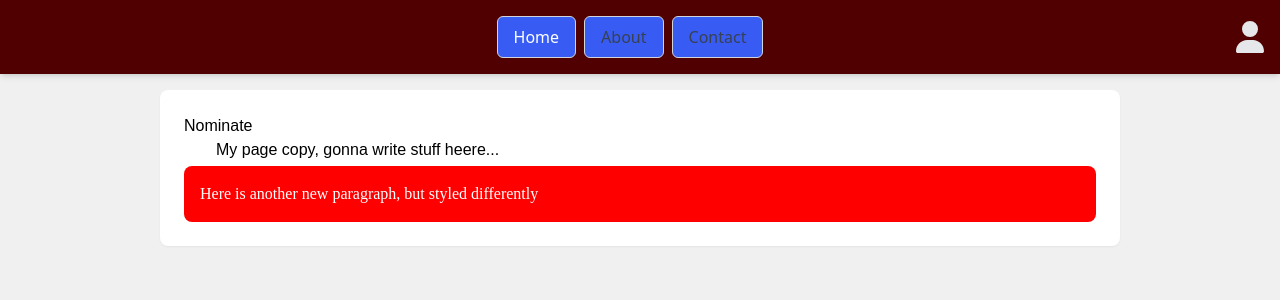
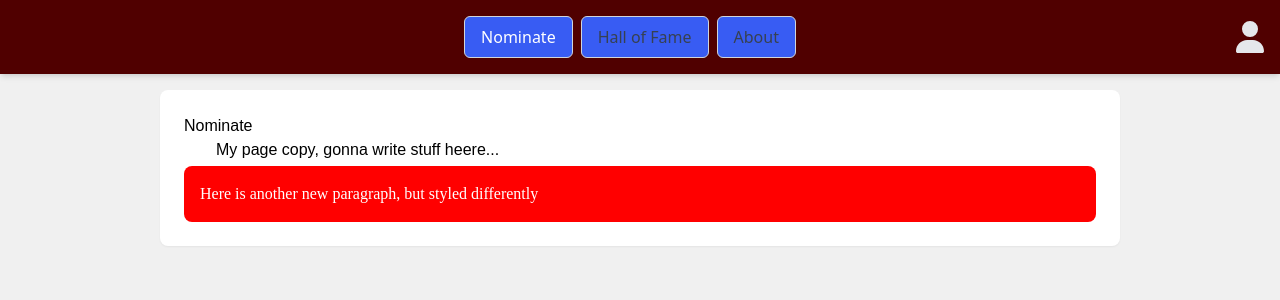
Before and after one commit to swholobaugh/spotlight, a React (Vite) app: page / in a window 1280 px wide. Shown: the top 300 px of the page. Built offline with nearby package versions, Linux system fonts and the light colour scheme.

Commit message:
fix(buttons): update button names

```diff
--- a/src/components/Navbar/Navbar.jsx
+++ b/src/components/Navbar/Navbar.jsx
@@ -31,7 +31,15 @@ const Navbar = () => {
             navigate('/');
           }}
         >
-          Home
+          Nominate
+        </button>
+        <button
+          className={getButtonClass('/hof')}
+          onClick={() => {
+            navigate('/hof');
+          }}
+        >
+          Hall of Fame
         </button>
         <button
           className={getButtonClass('/about')}
@@ -40,14 +48,6 @@ const Navbar = () => {
           }}
         >
           About
-        </button>
-        <button
-          className={getButtonClass('/contact')}
-          onClick={() => {
-            navigate('/contact');
-          }}
-        >
-          Contact
         </button>
       </div>
       <div className='flex-grow flex justify-end'>
--- a/src/pages/index.jsx
+++ b/src/pages/index.jsx
@@ -13,7 +13,7 @@ const Pages = (props) => {
         <Routes>
           <Route exact path="/" element={<Nominate/>}/>
           <Route path="/about" element={<About/>}/>
-          <Route path="/contact" element={<HallOfFame/>}/>
+          <Route path="/hof" element={<HallOfFame/>}/>
           <Route path="/profile" element={<Profile />} />
         </Routes>
       </Layout>
```
